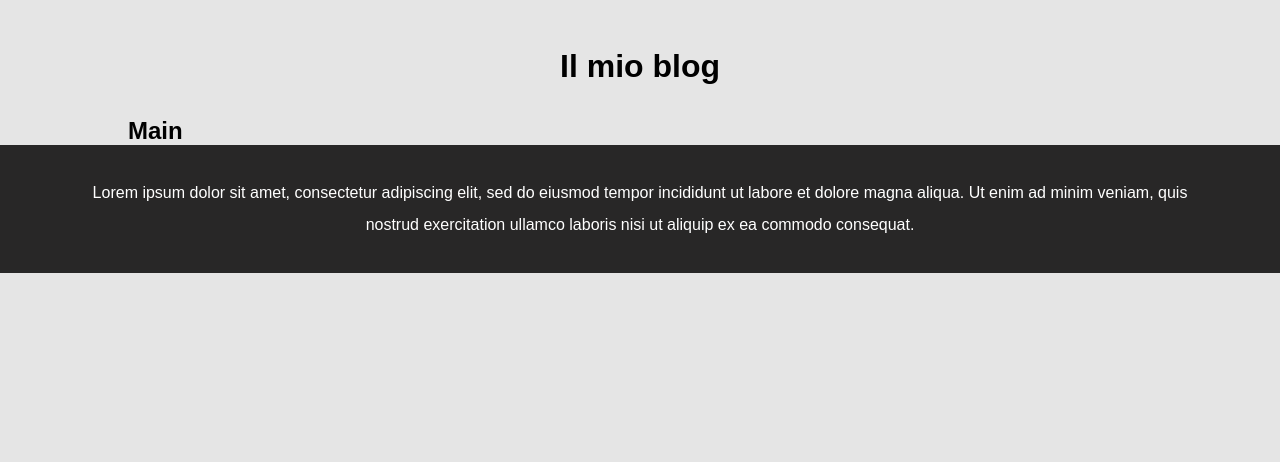
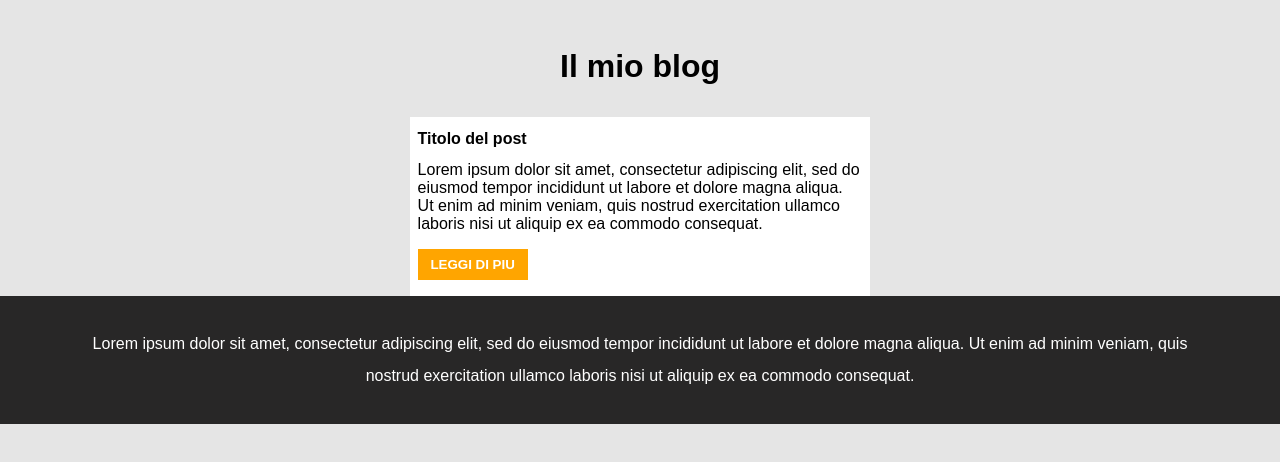
Before and after one commit to veronicamagnanimi/react-components, a React (Vite) app: page / in a window 1280 px wide. Shown: the top 462 px of the page. Built offline with nearby package versions, Linux system fonts and the light colour scheme.

Commit message:
feat: card-bottom complete

```diff
--- a/components/AppCard.jsx
+++ b/components/AppCard.jsx
@@ -1,7 +1,21 @@
+import style from "./AppCard.module.css";
+
 const AppCard = () => {
-    return (
-        <div></div>
-    )
-}
+  return (
+    <div className="container">
+      <div className="card-top"></div>
+      <div className={style.cardBottom}>
+        <h4 className={style.title}>Titolo del post</h4>
+        <p>
+          Lorem ipsum dolor sit amet, consectetur adipiscing elit, sed do
+          eiusmod tempor incididunt ut labore et dolore magna aliqua. Ut enim ad
+          minim veniam, quis nostrud exercitation ullamco laboris nisi ut
+          aliquip ex ea commodo consequat.
+        </p>
+        <button className={style.btn}>LEGGI DI PIU</button>
+      </div>
+    </div>
+  );
+};
 
 export default AppCard;
--- /dev/null
+++ b/components/AppCard.module.css
@@ -0,0 +1,20 @@
+
+/*CARD BOTTOM*/
+.cardBottom {
+    background-color: rgb(255, 255, 255);
+    padding: 0 0.5rem;
+}
+
+.title {
+    padding: 0.8rem 0;
+}
+
+.btn {
+    cursor: pointer;
+    background-color: rgb(255, 165, 0);
+    color: rgb(255, 255, 255);
+    border: none;
+    padding: 0.5rem 0.8rem;
+    margin: 1rem 0;
+    font-weight: bold;
+}
--- a/components/AppMain.jsx
+++ b/components/AppMain.jsx
@@ -1,10 +1,10 @@
 import AppCard from "./AppCard";
-import style from "./AppMain.module.css";
+// import style from "./AppMain.module.css";
 
 const AppMain = () => {
     return (
         <main className="container">
-            <h2>Main</h2>
+
             <AppCard />
         </main>
     )
--- a/src/index.css
+++ b/src/index.css
@@ -12,6 +12,6 @@ body {
 
 /*LAYOUT*/
 .container {
-    width: 80%;
+    width: 60%;
     margin: 0 auto;
 }
```
